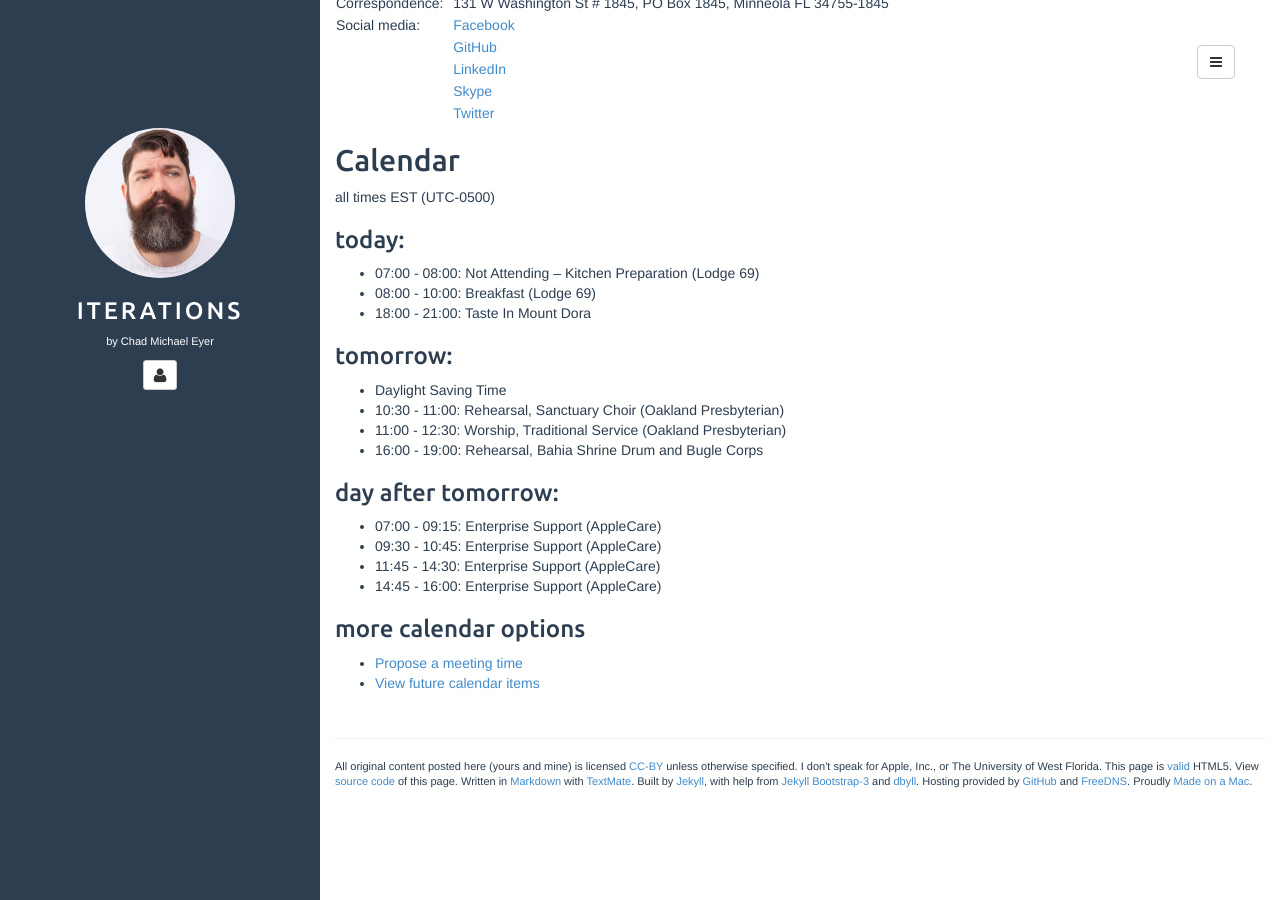
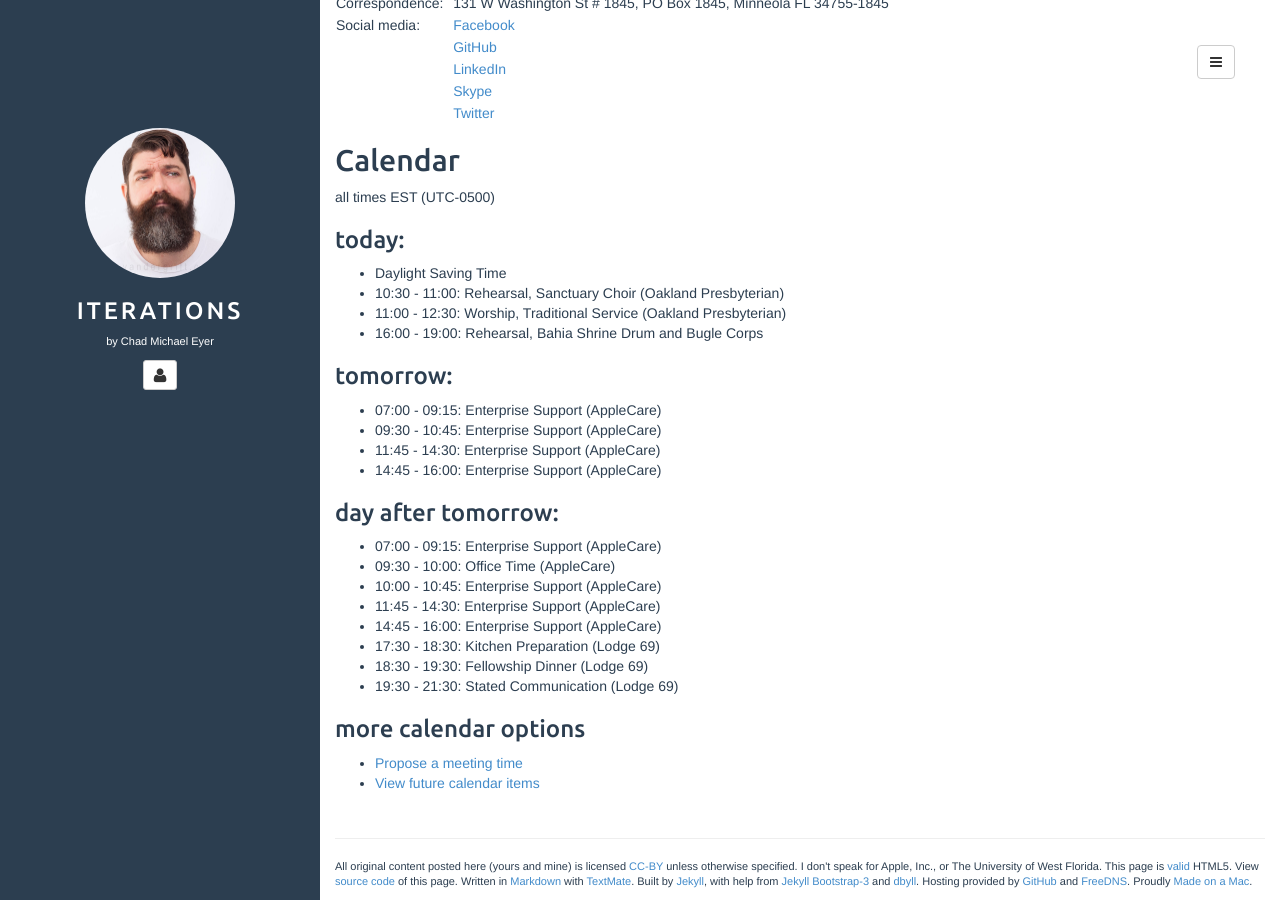
Before and after one commit to chadmichaeleyer/chadmichaeleyer.github.io, a Jekyll site: the page built from about.md, in a window 1280 px wide and 900 px high, scrolled down 1290 px. Built offline with Jekyll 4.4.1, drawn with Linux system fonts in a browser that asks for light colours.

Commit message:
calendar update

```diff
--- a/calendar.markdown
+++ b/calendar.markdown
@@ -1,21 +1,26 @@
 all times EST (UTC-0500)
 
 ### today:
-
-* 07:00 - 08:00: Not Attending – Kitchen Preparation (Lodge 69)
-* 08:00 - 10:00: Breakfast (Lodge 69)
-* 18:00 - 21:00: Taste In Mount Dora
-
-### tomorrow:
 
 * Daylight Saving Time
 * 10:30 - 11:00: Rehearsal, Sanctuary Choir (Oakland Presbyterian)
 * 11:00 - 12:30: Worship, Traditional Service (Oakland Presbyterian)
 * 16:00 - 19:00: Rehearsal, Bahia Shrine Drum and Bugle Corps
 
-### day after tomorrow:
+### tomorrow:
 
 * 07:00 - 09:15: Enterprise Support (AppleCare)
 * 09:30 - 10:45: Enterprise Support (AppleCare)
 * 11:45 - 14:30: Enterprise Support (AppleCare)
 * 14:45 - 16:00: Enterprise Support (AppleCare)
+
+### day after tomorrow:
+
+* 07:00 - 09:15: Enterprise Support (AppleCare)
+* 09:30 - 10:00: Office Time (AppleCare)
+* 10:00 - 10:45: Enterprise Support (AppleCare)
+* 11:45 - 14:30: Enterprise Support (AppleCare)
+* 14:45 - 16:00: Enterprise Support (AppleCare)
+* 17:30 - 18:30: Kitchen Preparation (Lodge 69)
+* 18:30 - 19:30: Fellowship Dinner (Lodge 69)
+* 19:30 - 21:30: Stated Communication (Lodge 69)
```
Also changed, not shown: calendar-year.markdown (+4 -6 lines).
